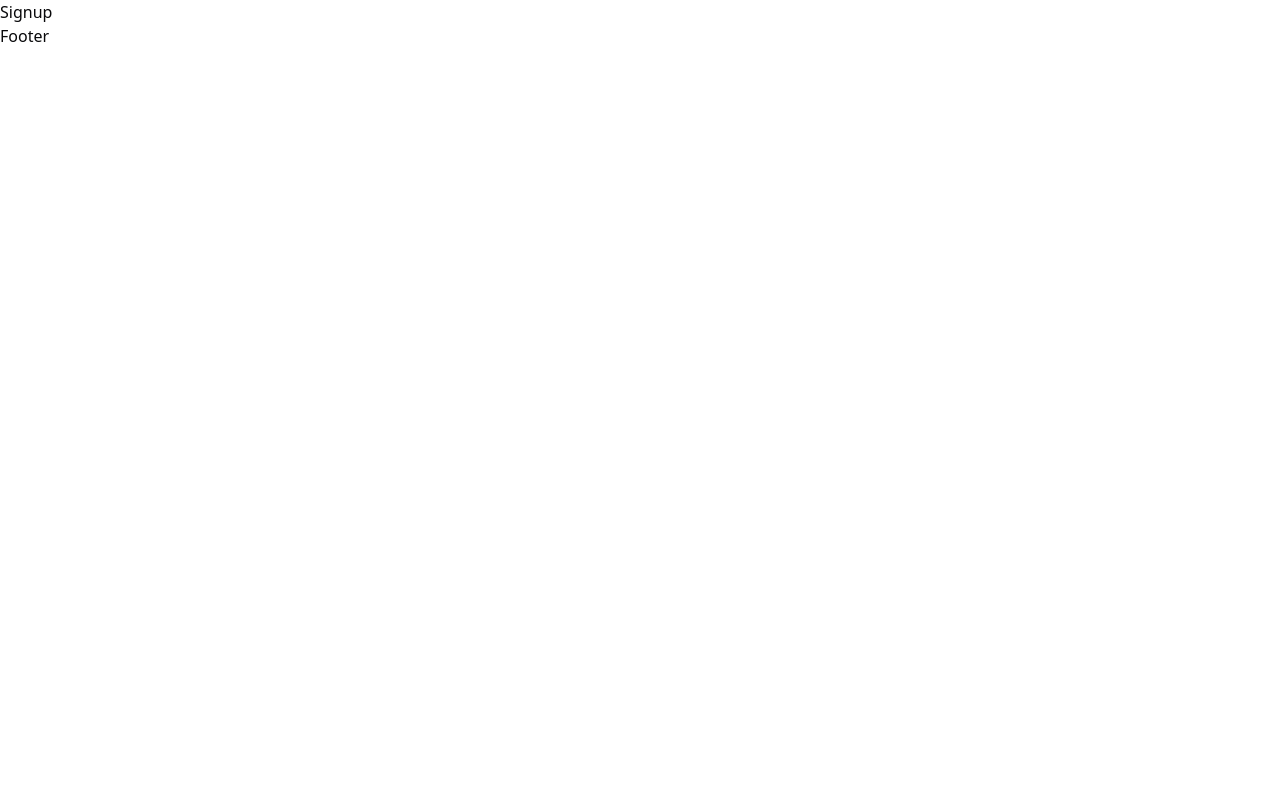
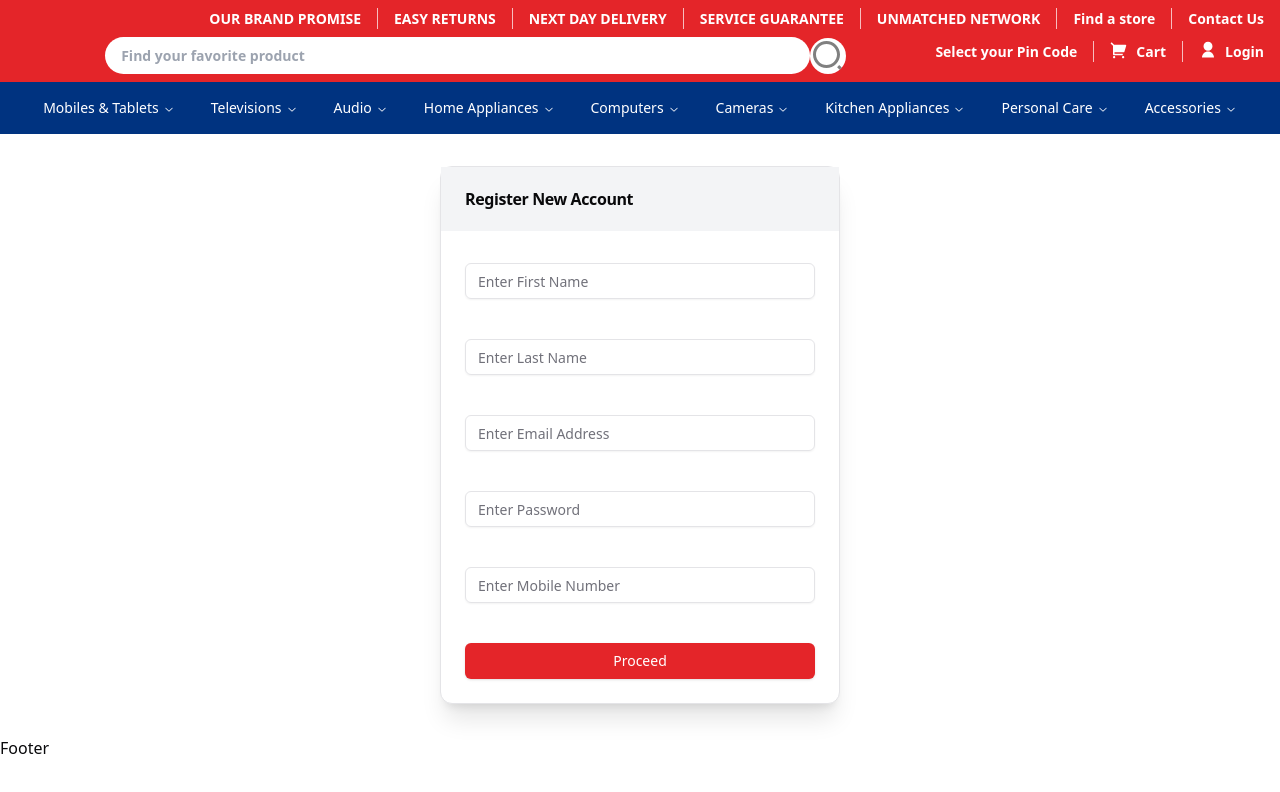
Before and after one commit to PR45H/Reliance-Digital-Clone, a React (Vite) app in the folder client/: page /register in a window 1280 px wide. Shown: the top 792 px of the page. Built offline with nearby package versions, Linux system fonts and the light colour scheme.

Commit message:
Refactor Signup component to include form submission and display success/error messages

```diff
--- a/client/src/components/Login-Signup/Signup.jsx
+++ b/client/src/components/Login-Signup/Signup.jsx
@@ -1,8 +1,125 @@
-import React from 'react'
+import React, { useState } from 'react'
+import Header from '../Navbar/Header'
+import Navbar from '../Navbar/Navbar'
+import { Button } from "@/components/ui/button"
+import { Input } from "@/components/ui/input"
+import { useToast } from "@/hooks/use-toast"
+import { Card, CardContent, CardHeader, CardFooter, CardTitle, CardDescription } from '@/components/ui/card'
+import axios from 'axios'
+import { useNavigate } from 'react-router-dom'
 
 const Signup = () => {
+    const navigate = useNavigate()
+    // content for header
+    const content = [{
+        label: "OUR BRAND PROMISE",
+        path: ""
+    }, {
+        label: "EASY RETURNS",
+        path: "/cancellation-and-return-policy"
+    }, {
+        label: "NEXT DAY DELIVERY",
+        path: ""
+    }, {
+        label: "SERVICE GUARANTEE",
+        path: ""
+    }, {
+        label: "UNMATCHED NETWORK",
+        path: ""
+    }, {
+        label: "Find a store",
+        path: "/locateus"
+    }, {
+        label: "Contact Us",
+        path: "/contactus"
+        }]
+    const [firstName, setFirstName] = useState("");
+    const [lastName, setLastName] = useState("");
+    const [email, setEmail] = useState("");
+    const [password, setPassword] = useState("");
+    const [mobile, setMobile] = useState("");
+    const { toast } = useToast()
+
+    // handle form submission, send login request to server
+    const handleSubmit = async(e) => {
+        e.preventDefault();
+        try {
+            console.log('Sending request to:', `${import.meta.env.VITE_API_URL}/user/register`);
+            console.log('With data:', { firstName, lastName, email, password, mobile });
+            const res = await axios.post(`${import.meta.env.VITE_API_URL}/user/register`, { firstName, lastName, email, password, mobile });
+            console.log(res.data)
+            // store token in local storage
+            // redirect to home page
+            if (res.status == "201") {
+                console.log(res.data.message )
+                toast({
+                    title: res.data.message,
+                    status: "success",
+                    duration: 2000,
+                    isClosable: true,
+                    style: {
+                        background: '#038C07',
+                        color: '#fff',
+                    }
+                });
+                navigate('/login')
+            }
+        } catch (error) {
+            console.error('Error:', error);
+            if (error.response.status === 400) {
+                toast({
+                    variant: "destructive",
+                    title: "User Registration Failed",
+                    description: error.response.data.message,
+                    status: "error",
+                    duration: 5000,
+                    isClosable: true,
+                });
+            }
+            if (error.response.status === 500) {
+                toast({
+                    variant: "destructive",
+                    title: "User Registration Failed",
+                    description: error.response.data.error,
+                    status: "error",
+                    duration: 5000,
+                    isClosable: true,
+                });
+            }
+        }
+    }
+
     return (
-        <div>Signup</div>
+        <div>
+            <div>
+                <Header content={content} />
+            </div>
+            <div>
+                <Navbar/>
+            </div>
+            <div className='flex justify-center p-4'>
+                <div className='p-4'>
+                    <Card className='w-[400px] shadow-xl flex flex-col gap-8'>
+                        <CardHeader className='bg-gray-100 '>
+                            <CardTitle>Register New Account</CardTitle>
+                        </CardHeader>
+                        <CardContent>
+
+                            <form onSubmit={handleSubmit}>
+                                <div className='flex flex-col gap-10 h-[100%]'>
+                                    <Input onChange={(e)=>{setFirstName(e.target.value)}} type="text" placeholder="Enter First Name" className='w-full'  />
+                                    <Input onChange={(e)=>{setLastName(e.target.value)}} type="text" placeholder="Enter Last Name" className='w-full'  />
+                                    <Input onChange={(e)=>{setEmail(e.target.value)}} type="email" placeholder="Enter Email Address" className='w-full'  />
+                                    <Input onChange={(e) => { setPassword(e.target.value) }} type="password" placeholder="Enter Password" className='w-full' />
+                                    <Input onChange={(e) => { setMobile(e.target.value) }} type="number" placeholder="Enter Mobile Number" className='w-full' />
+                                    <Button className='w-full bg-[#E42529] text-white' type='submit'>Proceed</Button>
+                                </div>
+                            </form>
+                        </CardContent>
+                    </Card>
+                </div>
+            </div>
+        </div>
     )
 }
 
```
